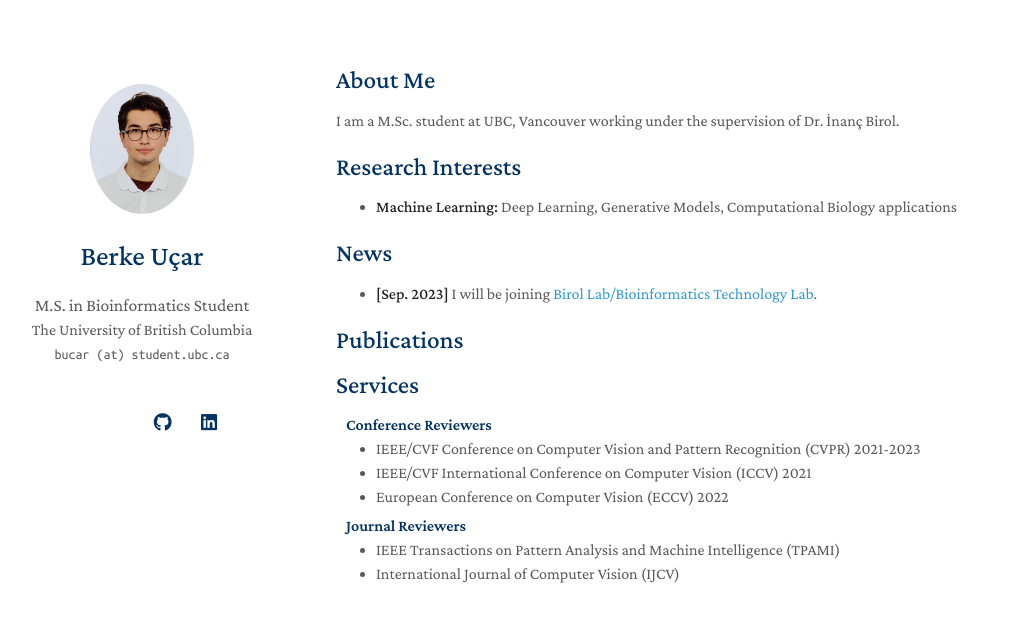
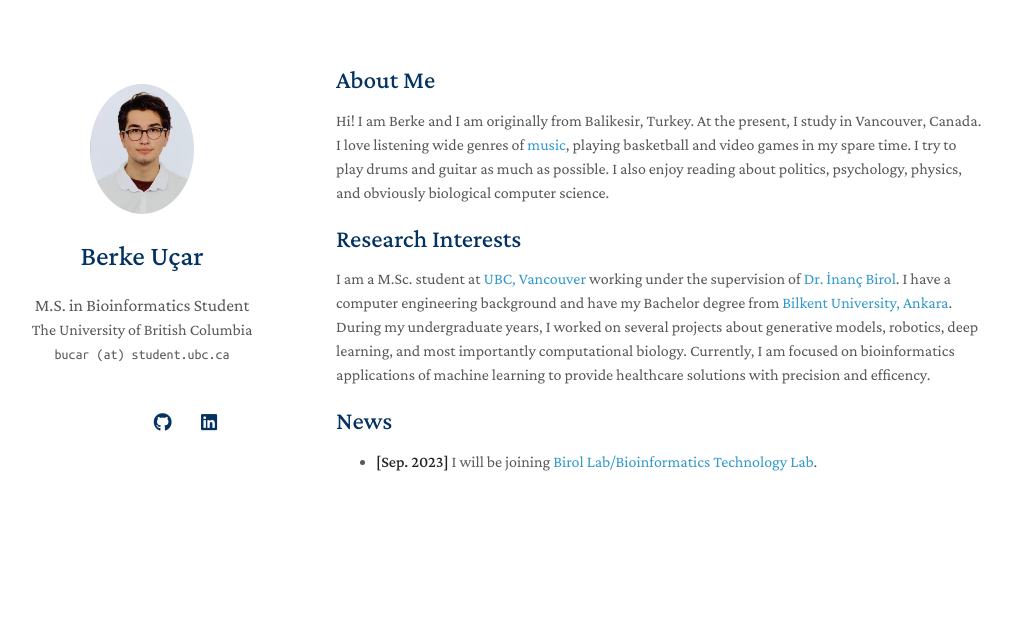
Before and after one commit to berkeucar/berkeucar.github.io, a Jekyll site: the page built from index.md, in a window 1280 px wide. Shown: the top 622 px of the page, without its empty margins (134-1145 px from the left). Built offline with Jekyll 4.4.1, drawn with Linux system fonts in a browser that asks for light colours; nearby versions of some CDN libraries; a style sheet for code colours, icons or effects is not loaded; our own code applies the rules of GitHub Pages for plain Markdown files.

Commit message:
Update index.md

```diff
--- a/index.md
+++ b/index.md
@@ -3,17 +3,11 @@ layout: homepage
 ---
 
 ## About Me
-
-I am a M.Sc. student at UBC, Vancouver working under the supervision of Dr. İnanç Birol.
+Hi! I am Berke and I am originally from Balikesir, Turkey. At the present, I study in Vancouver, Canada. I love listening wide genres of [music](https://open.spotify.com/user/11135641971?si=613add3fb1a64277), playing basketball and video games in my spare time. I try to play drums and guitar as much as possible. I also enjoy reading about politics, psychology, physics, and obviously biological computer science.
 
 ## Research Interests
-- **Machine Learning:** Deep Learning, Generative Models, Computational Biology applications
+I am a M.Sc. student at [UBC, Vancouver](https://www.bioinformatics.ubc.ca) working under the supervision of [Dr. İnanç Birol](https://www.bcgsc.ca/people/inanc-birol). I have a computer engineering background and have my Bachelor degree from [Bilkent University, Ankara](https://w3.cs.bilkent.edu.tr). During my undergraduate years, I worked on several projects about generative models, robotics, deep learning, and most importantly computational biology. Currently, I am focused on bioinformatics applications of machine learning to provide healthcare solutions with precision and efficency.
 
 ## News
 
 - **[Sep. 2023]** I will be joining [Birol Lab/Bioinformatics Technology Lab](http://www.birollab.ca).
-
-
-{% include_relative _includes/publications.md %}
-
-{% include_relative _includes/services.md %}
```
